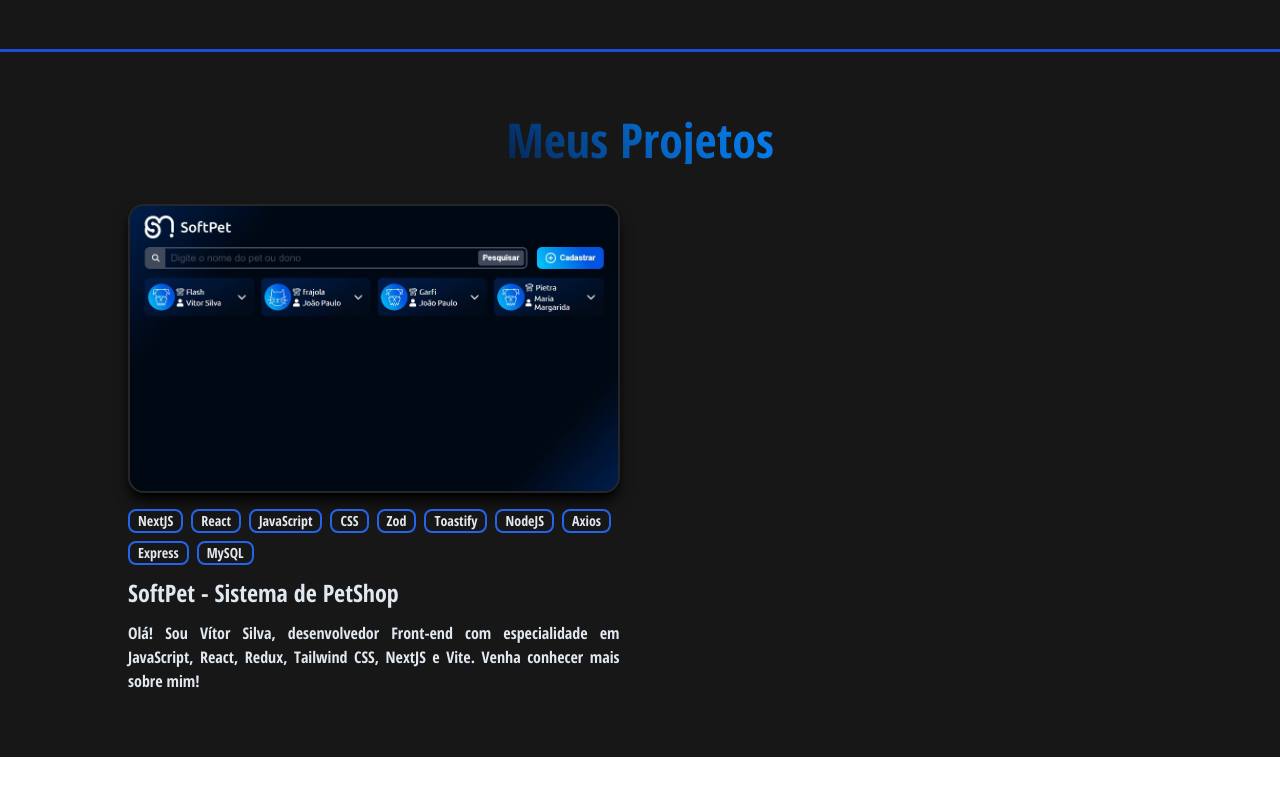
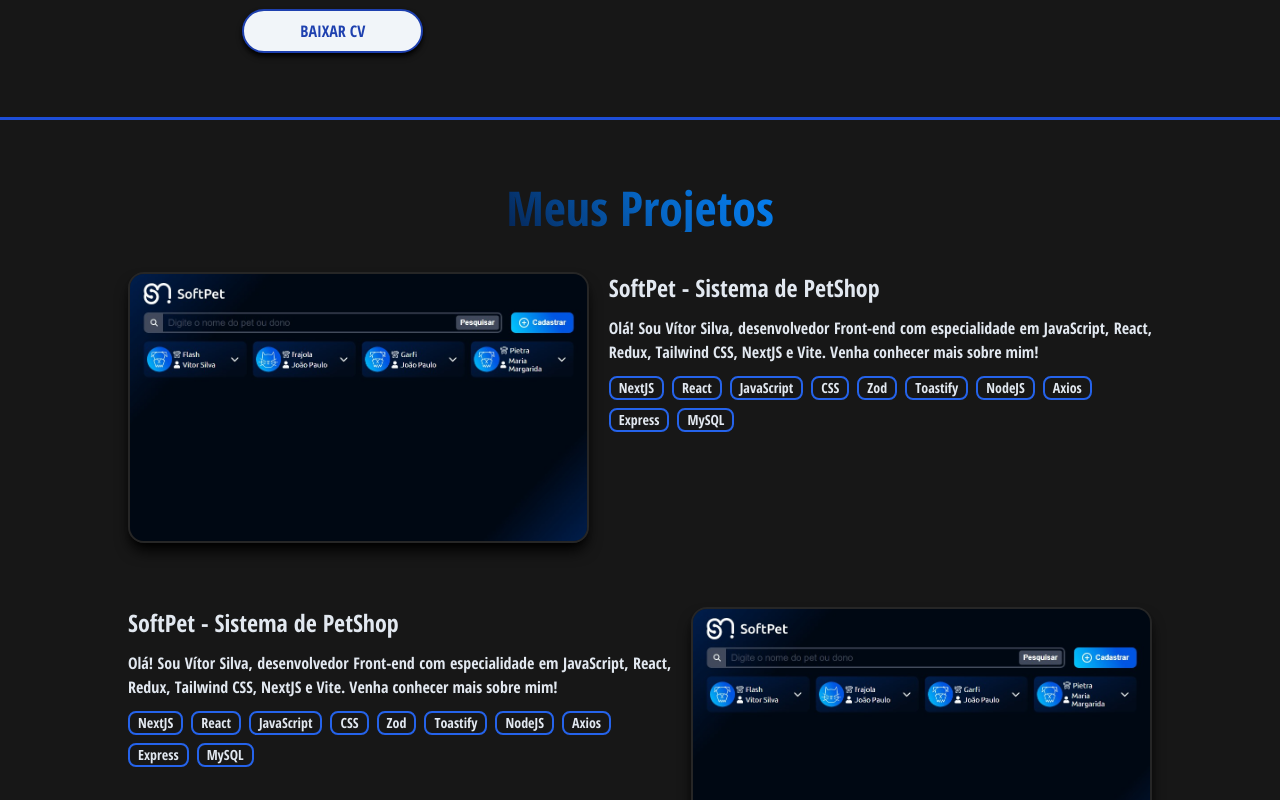
Before and after one commit to svitordev/Portfolio, a React (Vite) app in the folder frontend/: page / in a window 1280 px wide. Shown: the part 1060-1860 px from the top of the page. Before the commit the page ends 1817 px from the top, so only its background shows below. Built offline with nearby package versions, Linux system fonts and the light colour scheme.

Commit message:
modificações em projetos

```diff
--- a/frontend/src/components/ButtonCV/index.tsx
+++ b/frontend/src/components/ButtonCV/index.tsx
@@ -1,10 +1,27 @@
-function ButtonCV() {
+import { ComponentProps, ReactNode } from "react";
+import { VariantProps, tv } from "tailwind-variants";
+const linkVariants = tv({
+  base: "border-2 hover:border-blue-600 text-base hover:bg-white  hover:text-blue-600 text-blue-800 border-blue-800 rounded-full  py-2 bg-slate-100  font-condensed shadow-md dark:shadow-black shadow-slate-300 transition delay-100 ease-linear",
+  variants: {
+    size: {
+      default: "px-6",
+      full: "px-14",
+    },
+  },
+
+  defaultVariants: {
+    size: "default",
+  },
+});
+interface LinkProps
+  extends ComponentProps<"a">,
+    VariantProps<typeof linkVariants> {
+  children: ReactNode;
+}
+function ButtonCV({  children,size, ...props }: LinkProps) {
   return (
-    <a
-      href="#"
-      className="border-2 hover:border-blue-600 text-base hover:bg-white  hover:text-blue-600 text-blue-800 border-blue-800 rounded-full px-6 py-2 bg-slate-100  font-condensed shadow-md dark:shadow-black shadow-slate-300 transition delay-100 ease-linear"
-    >
-      BAIXAR CV
+    <a href="#"{...props} className={linkVariants({size})}>
+      {children}
     </a>
   );
 }
--- a/frontend/src/components/Menu/Menu.tsx
+++ b/frontend/src/components/Menu/Menu.tsx
@@ -10,7 +10,7 @@ function Menu() {
         <LinkMenu href="#projects">PROJETOS</LinkMenu>
         <LinkMenu href="#contacts">CONTATO</LinkMenu>
       </ul>
-      <ButtonCV />
+      <ButtonCV>BAIXAR CV</ButtonCV>
     </div>
   );
 }
--- a/frontend/src/components/ProjectBox/index.tsx
+++ b/frontend/src/components/ProjectBox/index.tsx
@@ -1,27 +1,24 @@
+import { ProjectsProp } from "../../data/projects";
 import Tag from "../Tags";
-import { ProjectsProp } from "../../data/projects";
 interface ProjectProps {
   item: ProjectsProp;
 }
 const ProjectBox: React.FC<ProjectProps> = ({ item }) => {
+  const par = item.id % 2;
   return (
-    <div className="w-4/5  flex justify-between">
-      <div className="w-[48%] space-y-4">
+    <div  className={`w-full  flex gap-5 ${par === 0 ? "flex-row-reverse":""}`}>
       <img
         src={item.img}
         alt=""
-          className="w-full  border-2 hover:border-slate-400 border-slate-300 dark:border-neutral-800 dark:hover:border-neutral-500  rounded-2xl shadow-lg dark:shadow-black shadow-slate-200"
+        className="w-[45%]  border-2 hover:border-slate-400 border-slate-300 dark:border-neutral-800 dark:hover:border-neutral-500  rounded-2xl shadow-lg dark:shadow-black shadow-slate-200"
       />
       <div className="w-full flex flex-col items-start justify-start space-y-3">
+        <h3 className="text-2xl">{item.title}</h3>
+        <p>{item.about}</p>
         <div className="flex gap-2 flex-wrap">
-            {item.tecnologias.map((tecs)=>(
+          {item.tecnologias.map((tecs) => (
             <Tag>{tecs}</Tag>
           ))}
-          </div>
-          <h3 className="text-2xl">{item.title}</h3>
-          <p>
-            {item.about}
-          </p>
         </div>
       </div>
     </div>
--- a/frontend/src/data/projects.ts
+++ b/frontend/src/data/projects.ts
@@ -1,5 +1,6 @@
 import softPet from "../assets/img/projects/softPet.jpg"
 export interface ProjectsProp {
+  id: number
   img:string
   title: string
   about:string
@@ -7,6 +8,45 @@ export interface ProjectsProp {
 }
 export const projectsItems: ProjectsProp[] = [
   {
+    id:1,
+    img: softPet,
+    title: "SoftPet - Sistema de PetShop",
+    about:
+      "Olá! Sou Vítor Silva, desenvolvedor Front-end com especialidade em JavaScript, React, Redux, Tailwind CSS, NextJS e Vite. Venha conhecer mais sobre mim!",
+    tecnologias: [
+      "NextJS",
+      "React",
+      "JavaScript",
+      "CSS",
+      "Zod",
+      "Toastify",
+      "NodeJS",
+      "Axios",
+      "Express",
+      "MySQL",
+    ],
+  },
+  {
+    id:2,
+    img: softPet,
+    title: "SoftPet - Sistema de PetShop",
+    about:
+      "Olá! Sou Vítor Silva, desenvolvedor Front-end com especialidade em JavaScript, React, Redux, Tailwind CSS, NextJS e Vite. Venha conhecer mais sobre mim!",
+    tecnologias: [
+      "NextJS",
+      "React",
+      "JavaScript",
+      "CSS",
+      "Zod",
+      "Toastify",
+      "NodeJS",
+      "Axios",
+      "Express",
+      "MySQL",
+    ],
+  },
+  {
+    id:3,
     img: softPet,
     title: "SoftPet - Sistema de PetShop",
     about:
--- a/frontend/src/index.css
+++ b/frontend/src/index.css
@@ -16,4 +16,5 @@
 }
 *{
   scroll-behavior: smooth;
+  scroll-padding-top: 30px;
 }
--- a/frontend/src/pages/PortMain/AboutMe.tsx
+++ b/frontend/src/pages/PortMain/AboutMe.tsx
@@ -1,11 +1,15 @@
 import myPhoto from "../../assets/img/structure/MyPhoto.jpg";
+import ButtonCV from "../../components/ButtonCV";
 function AboutMe() {
   return (
     <section
       id="aboutme"
       className="w-full py-16 px-[10%] flex justify-between items-center font-condensed text-xl text-justify border-b-[3px] border-blue-700"
     >
-      <img src={myPhoto} alt="" className="w-2/5 rounded-full self-end" />
+      <div className="w-2/5 flex flex-col space-y-6 items-center">
+        <img src={myPhoto} alt="" className="w-full rounded-full" />
+        <ButtonCV size="full">BAIXAR CV</ButtonCV>
+      </div>
       <div className="flex flex-col items-end gap-4 w-3/5">
         <h2 className="text-5xl bg-custom-gradient bg-clip-text text-transparent ">
           Sobre Mim
--- a/frontend/src/pages/PortMain/Header.tsx
+++ b/frontend/src/pages/PortMain/Header.tsx
@@ -2,7 +2,7 @@ import logo from "../../assets/img/structure/sVitor.Dev.png";
 import Menu from "../../components/Menu/Menu";
 function Header() {
   return (
-    <header className="w-full pt-6 pb-4 dark:bg-neutral-900/80 bg-slate-50/90 fixed top-0">
+    <header className="w-full pt-6 pb-2 dark:bg-neutral-900/80 bg-slate-50/90 fixed top-0">
       <div className="w-4/5 dark:bg-neutral-800 bg-neutral-200 rounded-3xl h-16 flex items-center justify-between px-12 top-6   inset-x-0 mx-auto shadow-md dark:shadow-neutral-950 shadow-slate-00">
         <img src={logo} alt="logo sVitor.Dev" className="h-4/5" />
         <Menu />
--- a/frontend/src/pages/PortMain/Projects.tsx
+++ b/frontend/src/pages/PortMain/Projects.tsx
@@ -1,17 +1,26 @@
+import { FaPlus } from "react-icons/fa";
 import ProjectBox from "../../components/ProjectBox";
 import { projectsItems } from "../../data/projects";
 function Projects() {
   return (
     <section
       id="projects"
-      className="w-full py-16 font-condensed text-base text-justify flex items-center justify-center flex-col space-y-10"
+      className="w-full py-16 font-condensed text-base text-justify flex items-center justify-center flex-col space-y-10 border-b-[3px] border-blue-700"
     >
       <h2 className="text-5xl bg-custom-gradient bg-clip-text text-transparent">
         Meus Projetos
       </h2>
-      {projectsItems.map((item) => (
-        <ProjectBox key={item.title} item={item} />
-      ))}
+      <div className="w-4/5 space-y-16">
+        {projectsItems.map((item) => (
+          <ProjectBox key={item.id} item={item} />
+        ))}
+      </div>
+      <a
+        href="#"
+        className="border-2 border-blue-600 py-2 px-4 rounded-lg flex items-center gap-2 hover:bg-custom-gradient dark:hover:border-slate-100 hover:border-slate-400 hover:text-slate-200 transition  duration-500 ease-linear"
+      >
+        Ver Mais <FaPlus />
+      </a>
     </section>
   );
 }
```
Lines whose indentation alone changed are shown as unchanged.
